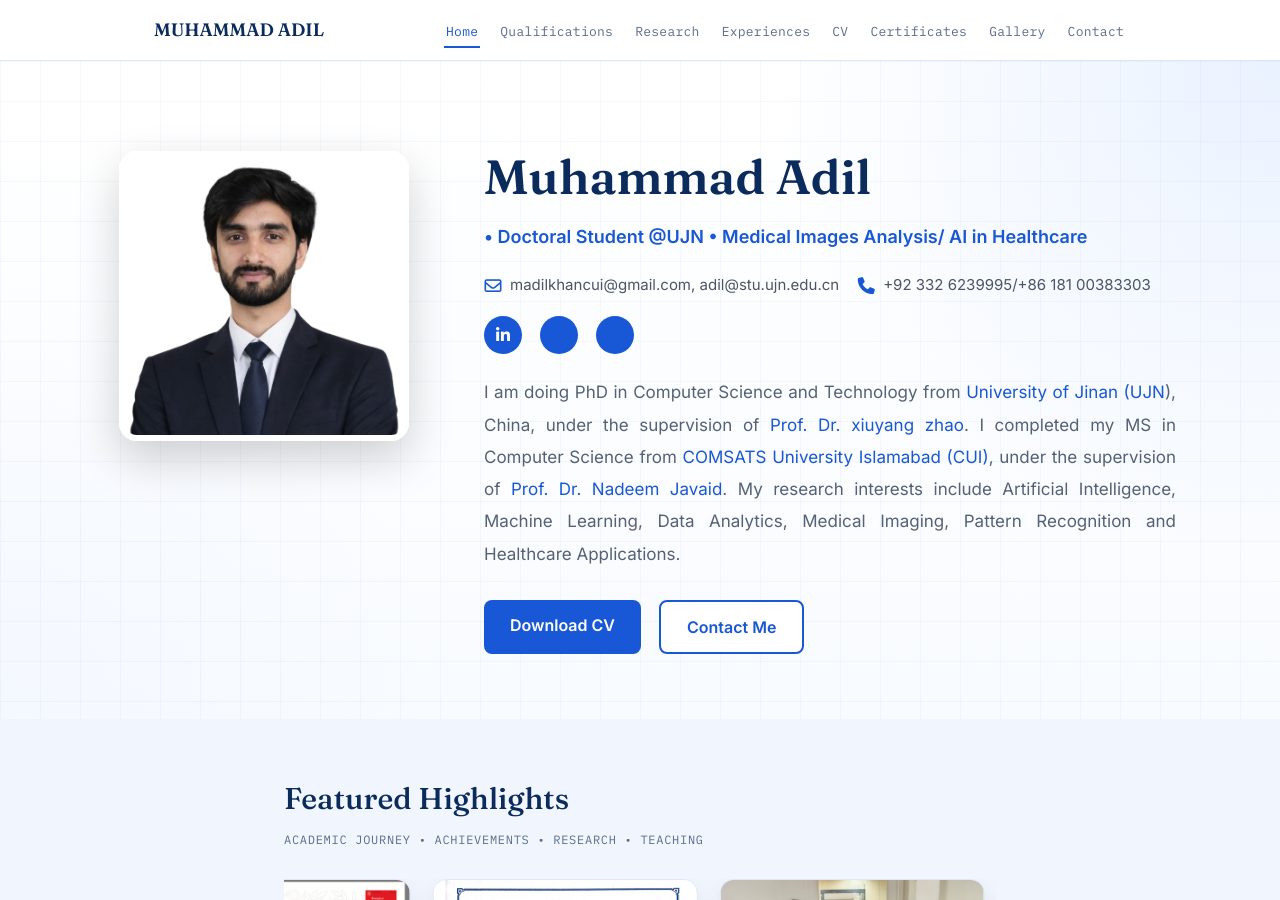
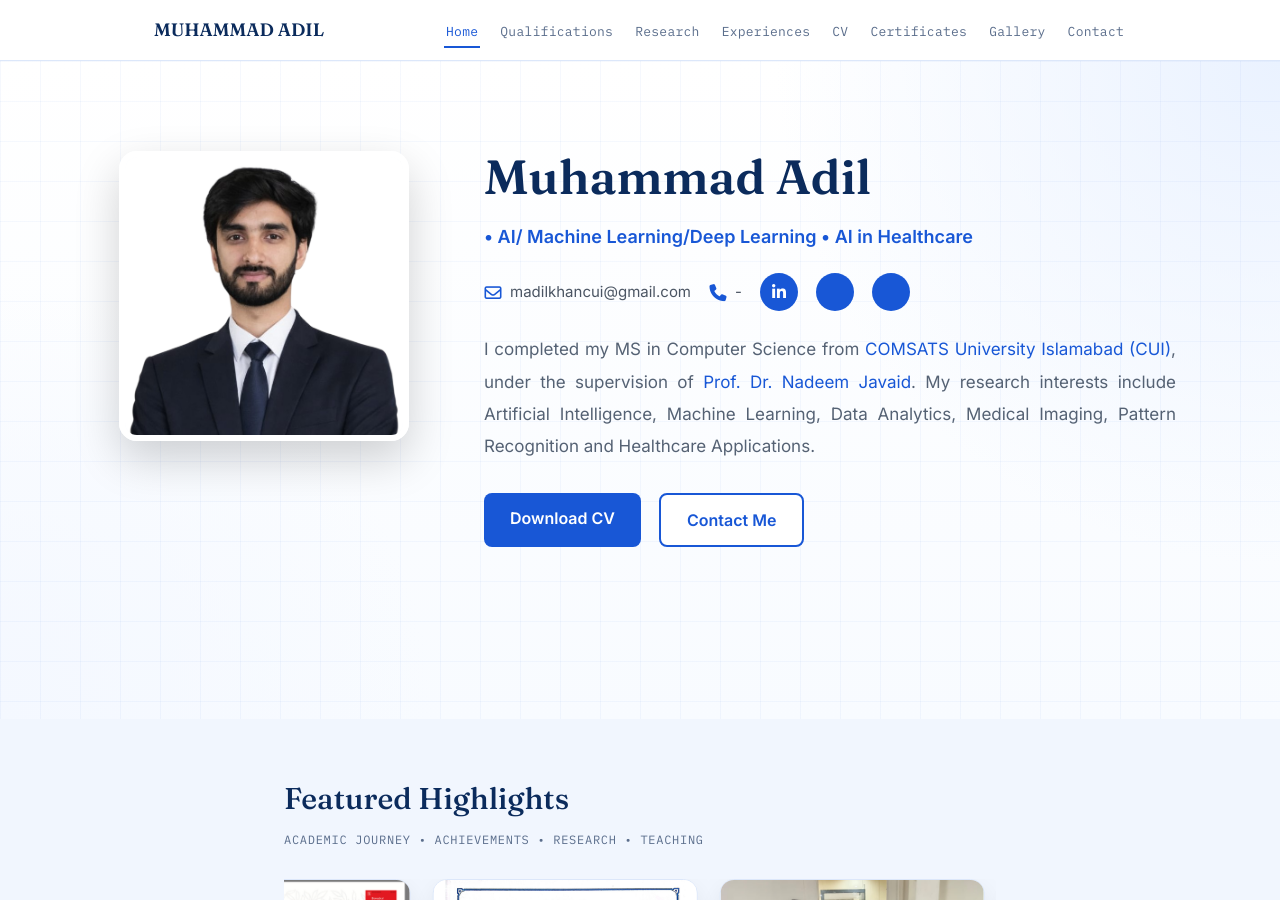
Before and after one commit to m-adilk/m-adilk.github.io, a Jekyll site: the page built from index.html, in a window 1280 px wide and 900 px high. Built offline with Jekyll 4.4.1, drawn with Linux system fonts in a browser that asks for light colours; a style sheet for code colours, icons or effects is not loaded; some of the changed text lies outside the part shown.

Commit message:
Update _data/site.yml (via Pages CMS)

```diff
--- a/_data/site.yml
+++ b/_data/site.yml
@@ -1,18 +1,15 @@
 name: Muhammad Adil
 brand: MUHAMMAD ADIL
-role: • Doctoral Student @UJN • Medical Images Analysis/ AI in Healthcare
+role: • AI/ Machine Learning/Deep Learning •  AI in Healthcare
 profile_image: /assets/profile.png
-bio: "I am doing PhD in Computer Science and Technology from [University of
-  Jinan (UJN](https://www.ujn.edu.cn/)), China, under the supervision of [Prof.
-  Dr. xiuyang zhao](https://ujnview.github.io/). I completed my MS in Computer
-  Science from [COMSATS University Islamabad
+bio: " I completed my MS in Computer Science from [COMSATS University Islamabad
   (CUI)](https://www.comsats.edu.pk/), under the supervision of [Prof. Dr.
   Nadeem Javaid](https://www.njavaid.com/). My research interests include
   Artificial Intelligence, Machine Learning, Data Analytics, Medical Imaging,
   Pattern Recognition and Healthcare Applications. "
-email: madilkhancui@gmail.com,    adil@stu.ujn.edu.cn
-phone: +92 332 6239995/+86 181 00383303
-location: RajanPur, Pakistan // Jinan- China
+email: madilkhancui@gmail.com
+phone: "-"
+location: Islamabad, Pakistan
 linkedin: https://www.linkedin.com/in/muhammadadil1496/
 researchgate: https://www.researchgate.net/profile/Muhammad-Adil-71
 orcid: https://orcid.org/0009-0009-4761-0109
```
